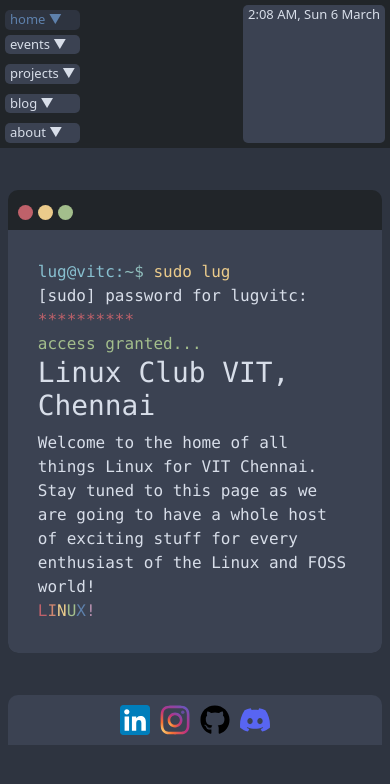
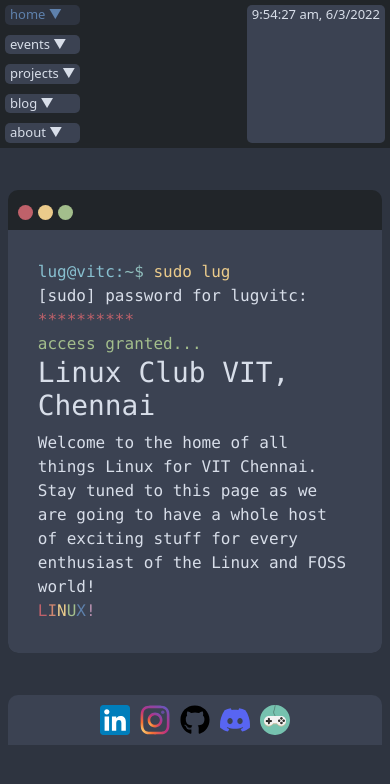
Before and after one commit to lugvitc/lugvitc.github.io, a React (Create React App) app: page / in a window 390 px wide. Shown: the top 784 px of the page. Built offline with nearby package versions, Linux system fonts and the light colour scheme.

Commit message:
added dock icon for games (remove if not needed); topBar improved for small screens; topBar clock now updates every second

```diff
--- a/src/components/topBar.css
+++ b/src/components/topBar.css
@@ -33,9 +33,6 @@
 
 .top-bar-element:hover {
     transform: translateY(5px);
-}
-
-.top-bar-element:hover {
     color: var(--nord10);
     background-color: var(--nord0);
 }
@@ -63,7 +60,16 @@
         flex-direction: column;
     }
 
+    .top-bar-element:hover {
+        transform: translateX(10px);
+    }
+
+    /* .top-bar-element-active:hover {
+        transform: translateX(0px);
+    } */
+
     .top-bar-element-active {
+        transform: translateY(0);
         background-color: var(--nord0);
         border-radius:  5px;
         padding: 0px 5px;
--- a/src/components/topBar.js
+++ b/src/components/topBar.js
@@ -2,38 +2,35 @@ import React from 'react';
 import { useState } from 'react';
 import { Link } from 'react-router-dom';
 import './topBar.css';
+import TopBarTimeDate from './topBarDate';
 
 export default function TopBar({navs}) {
     const [activeIndex, setActiveIndex] = useState(0);
 
-    // if these variables are set to be regularly updated, implement them using hooks
-    // until then, constants are fine
-    const date = "Sun 6 March";
-    const time = "2:08 AM"
-    // const [time, setTime] = useState("4:20pm");
-    // const [date, setDate] = useState(new Date().toISOString().slice(0, 10));
+    const topBarElementClass = (activeIndex, index) =>
+        "top-bar-element " + (
+            activeIndex === index
+                ? "top-bar-element-active"
+                : "top-bar-element-inactive"
+        );
 
     return (
         <div className = "top-bar">
             <div className = "top-bar-element-container">
-                {navs.map((nav, num) =>
+                {navs.map((nav, index) =>
                     <Link
-                        key = {num}
-                        className = {
-                            "top-bar-element " +
-                            (activeIndex === num
-                                ? "top-bar-element-active"
-                                : "top-bar-element-inactive"
-                            )
-                        }
+                        key = {index}
+                        className = {topBarElementClass(activeIndex, index)}
                         to = {nav.link}
-                        onClick = {() => setActiveIndex(num)}
+                        onClick = {() => setActiveIndex(index)}
                     >
                         {nav.title} ▼
                     </Link>
                 )}
             </div>
-            <div className = "top-bar-element-non-clickable">{`${time}, ${date}`}</div>
+            <div className = "top-bar-element-non-clickable">
+                <TopBarTimeDate/>
+            </div>
         </div>
     );
 }
--- /dev/null
+++ b/src/components/topBarDate.js
@@ -0,0 +1,21 @@
+import React, { useEffect } from 'react';
+import { useState } from 'react';
+import './topBar.css';
+
+export default function TopBarTimeDate() {
+    const [currentDate, setCurrentDate] = useState(new Date());
+
+    const date = currentDate.toLocaleDateString('en-IN');
+    const time = currentDate.toLocaleTimeString('en-IN');
+
+    function refreshClock() {
+        setCurrentDate(new Date())
+    }
+
+    useEffect(() => {
+        const timerId = setInterval(refreshClock, 1000);
+        return function cleanup() { clearInterval(timerId); };
+    }, []);
+
+    return (<span>{`${time}, ${date}`}</span>);
+}
--- a/src/content/dockItems.js
+++ b/src/content/dockItems.js
@@ -2,6 +2,7 @@ import InstagramIcon from '../images/Instagram.svg';
 import LinkedInIcon from '../images/LinkedIn.svg';
 import GithubIcon from '../images/Github.svg';
 import DiscordIcon from '../images/Discord.svg';
+import GamesIcon from '../images/Games.svg';
 
 export const dockItems = [
     {
@@ -19,5 +20,9 @@ export const dockItems = [
     {
         link: "https://discord.com/channels/949736566899744778/949736566899744781",
         icon: DiscordIcon
+    },
+    {
+        link: "https://en.wikipedia.org/wiki/Game",
+        icon: GamesIcon
     }
 ];
```
Also changed, not shown: src/images/Games.svg (added).
